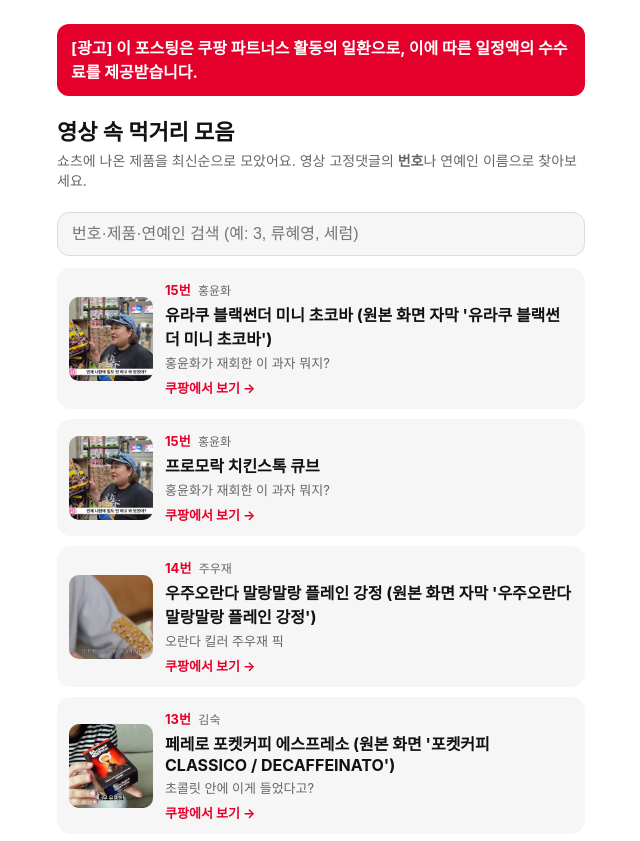
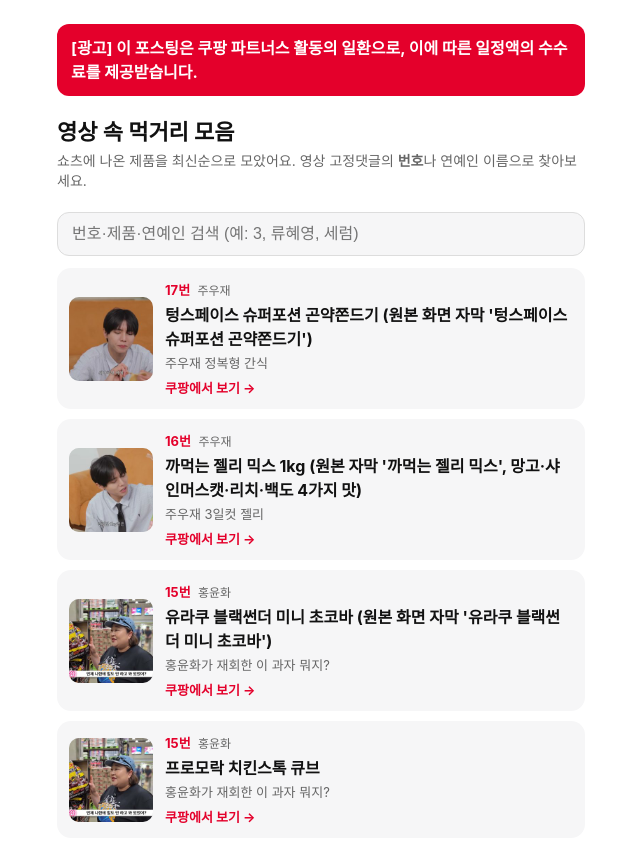
Before and after one commit to SHOPPERYT/SHOPPERYT.github.io, a plain HTML site: page food/index.html in a window 1280 px wide. Shown: the top 841 px of the page, without its empty margins (319-959 px from the left). Drawn offline with Linux system fonts and the light colour scheme.

Commit message:
링크 페이지 갱신 2026-11-17 05:55

```diff
--- a/food/index.html
+++ b/food/index.html
@@ -24,6 +24,24 @@ h1{font-size:22px;margin:0 0 4px}.lead{color:var(--muted);font-size:14px;margin:
 <p class="lead">쇼츠에 나온 제품을 최신순으로 모았어요. 영상 고정댓글의 <b>번호</b>나 연예인 이름으로 찾아보세요.</p>
 <div class="search"><input id="q" type="search" placeholder="번호·제품·연예인 검색 (예: 3, 류혜영, 세럼)" autocomplete="off"></div>
 <div id="list">
+<a class="card" id="p17" href="https://link.coupang.com/a/iJGQtuLtZI" target="_blank" rel="sponsored noopener" data-k="17 텅스페이스 슈퍼포션 곤약쫀드기 (원본 화면 자막 &#x27;텅스페이스 슈퍼포션 곤약쫀드기&#x27;) 주우재 주우재 정복형 간식">
+  <img src="img/17.jpg" alt="" loading="lazy">
+  <div class="txt">
+    <div class="meta"><b class="no">17번</b> 주우재</div>
+    <div class="product">텅스페이스 슈퍼포션 곤약쫀드기 (원본 화면 자막 &#x27;텅스페이스 슈퍼포션 곤약쫀드기&#x27;)</div>
+    <div class="sub">주우재 정복형 간식</div>
+    <div class="go">쿠팡에서 보기 →</div>
+  </div>
+</a>
+<a class="card" id="p16" href="https://link.coupang.com/a/iJGQqIktEG" target="_blank" rel="sponsored noopener" data-k="16 까먹는 젤리 믹스 1kg (원본 자막 &#x27;까먹는 젤리 믹스&#x27;, 망고·샤인머스캣·리치·백도 4가지 맛) 주우재 주우재 3일컷 젤리">
+  <img src="img/16.jpg" alt="" loading="lazy">
+  <div class="txt">
+    <div class="meta"><b class="no">16번</b> 주우재</div>
+    <div class="product">까먹는 젤리 믹스 1kg (원본 자막 &#x27;까먹는 젤리 믹스&#x27;, 망고·샤인머스캣·리치·백도 4가지 맛)</div>
+    <div class="sub">주우재 3일컷 젤리</div>
+    <div class="go">쿠팡에서 보기 →</div>
+  </div>
+</a>
 <a class="card" id="p15" href="https://link.coupang.com/a/iIb4wvQCdw" target="_blank" rel="sponsored noopener" data-k="15 유라쿠 블랙썬더 미니 초코바 (원본 화면 자막 &#x27;유라쿠 블랙썬더 미니 초코바&#x27;) 홍윤화 홍윤화가 재회한 이 과자 뭐지?">
   <img src="img/15.jpg" alt="" loading="lazy">
   <div class="txt">
@@ -215,7 +233,7 @@ h1{font-size:22px;margin:0 0 4px}.lead{color:var(--muted);font-size:14px;margin:
 </a>
 </div>
 <p class="empty" id="none" hidden>찾는 제품이 없어요.</p>
-<p class="updated">업데이트 2026-11-16 08:17</p>
+<p class="updated">업데이트 2026-11-17 05:55</p>
 </main>
 <script>
 const q=document.getElementById('q'),cards=[...document.querySelectorAll('.card')],none=document.getElementById('none');
```
Also changed, not shown: food/img/16.jpg (added), food/img/17.jpg (added).
